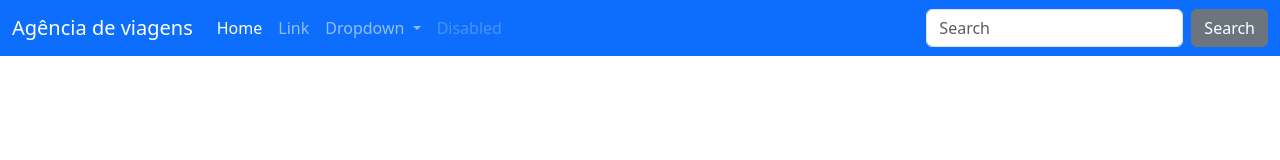
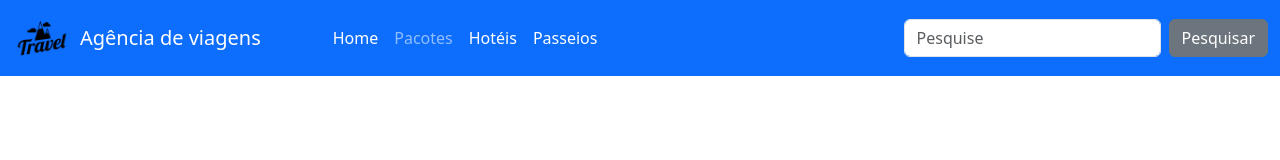
Before and after one commit to Leonardo-do-Playstation/abutua_bootcamp-dev-Modulo02Cap02-TravelAgency, a plain HTML site: page index.html in a window 1280 px wide. Drawn offline with nearby package versions, Linux system fonts and the light colour scheme.

Commit message:
closes #4 -  Navbar finalizado

```diff
--- a/index.html
+++ b/index.html
@@ -11,6 +11,7 @@
 
             <nav class="navbar navbar-expand-sm navbar-dark bg-primary">
     <div class="container-fluid">
+      <img src="logo.png" width="60" alt="Logo" class="me-2">
         <a class="navbar-brand" href="#">Agência de viagens</a>
         <button class="navbar-toggler" type="button" data-bs-toggle="collapse" data-bs-target="#navbarSupportedContent" aria-controls="navbarSupportedContent" aria-expanded="false" aria-label="Toggle navigation">
         <span class="navbar-toggler-icon"></span>
@@ -18,29 +19,21 @@
         <div class="collapse navbar-collapse" id="navbarSupportedContent">
         <ul class="navbar-nav me-auto mb-2 mb-lg-0">
             <li class="nav-item">
-            <a class="nav-link active" aria-current="page" href="#">Home</a>
+              <a class="nav-link active ms-5" aria-current="page" href="#">Home</a>
             </li>
             <li class="nav-item">
-            <a class="nav-link" href="#">Link</a>
-            </li>
-            <li class="nav-item dropdown">
-            <a class="nav-link dropdown-toggle" href="#" role="button" data-bs-toggle="dropdown" aria-expanded="false">
-                Dropdown
-            </a>
-            <ul class="dropdown-menu">
-                <li><a class="dropdown-item" href="#">Action</a></li>
-                <li><a class="dropdown-item" href="#">Another action</a></li>
-                <li><hr class="dropdown-divider"></li>
-                <li><a class="dropdown-item" href="#">Something else here</a></li>
-            </ul>
+              <a class="nav-link" aria-current="page" href="#">Pacotes</a>
             </li>
             <li class="nav-item">
-            <a class="nav-link disabled" aria-disabled="true">Disabled</a>
+              <a class="nav-link active" aria-current="page" href="#">Hotéis</a>
+            </li>
+            <li class="nav-item">
+              <a class="nav-link active" aria-current="page" href="#">Passeios</a>
             </li>
         </ul>
         <form class="d-flex" role="search">
-            <input class="form-control me-2" type="search" placeholder="Search" aria-label="Search"/>
-            <button class="btn btn-secondary" type="submit">Search</button>
+            <input class="form-control me-2" type="search" placeholder="Pesquise" aria-label="Pesquise"/>
+            <button class="btn btn-secondary" type="submit">Pesquisar</button>
         </form>
         </div>
     </div>
```
Also changed, not shown: logo.png (added).
